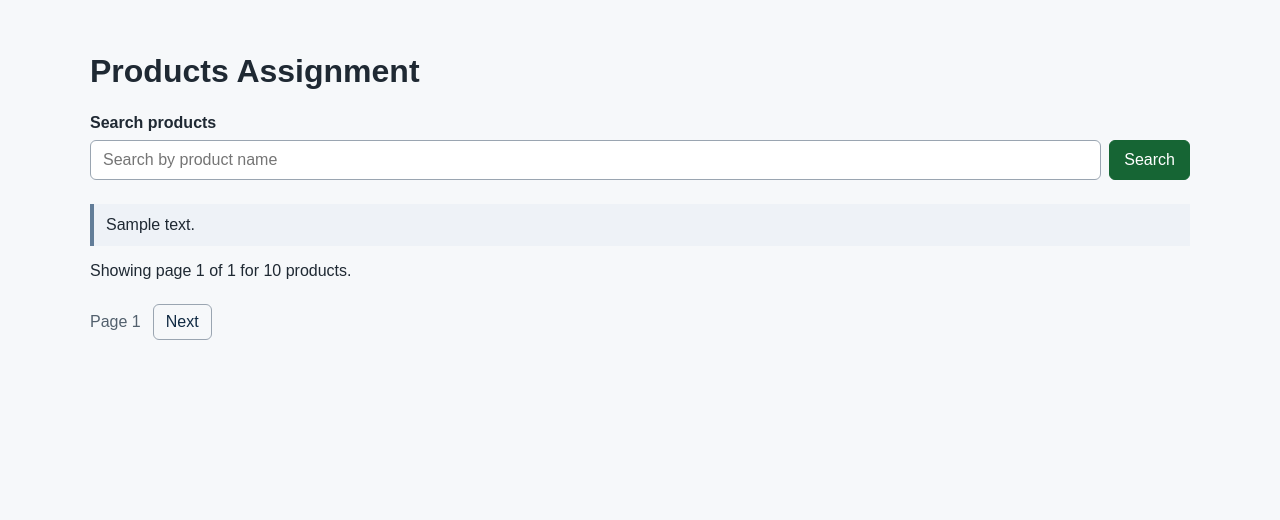
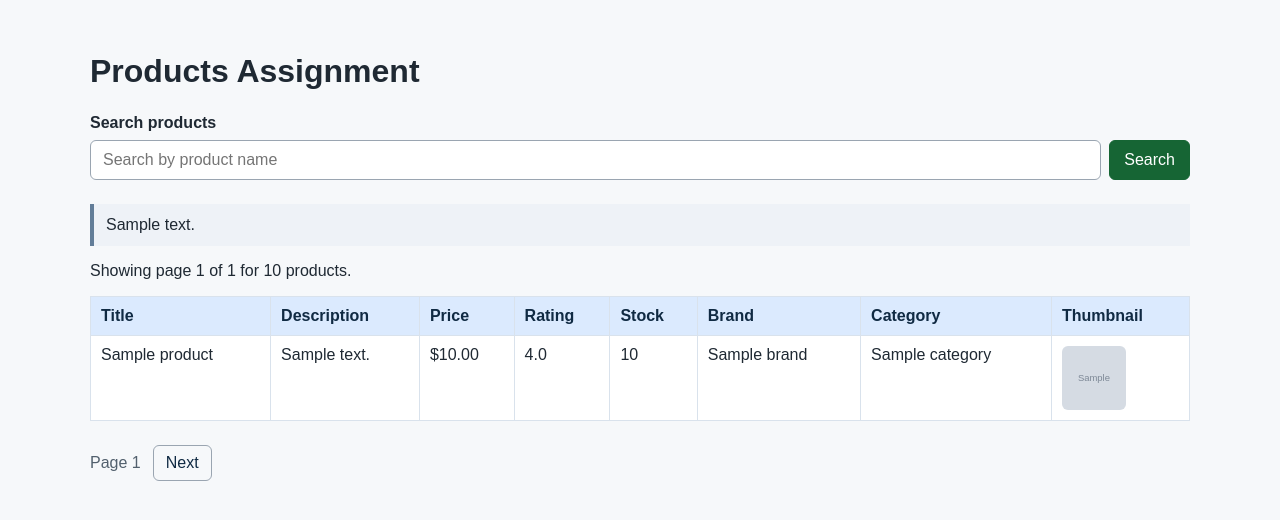
Before and after one commit to woozai/products-api-assignment, a Flask app: template app/templates/index.html in a window 1280 px wide. Shown: the top 520 px of the page. Run offline with Flask 3, Linux system fonts and the light colour scheme; the template is opened without the code that fills it: most values are stand-ins (such as "Sample title", 1, 10 or a date in 2020); grey boxes marked "Sample" are stand-in pictures.

Commit message:
feat: render product table columns
- Render the required product table columns with formatted price/rating values, thumbnail images, and fallback text for products without thumbnails.

```diff
--- a/app/static/css/styles.css
+++ b/app/static/css/styles.css
@@ -55,6 +55,42 @@ body {
   border-left-color: #c81e1e;
 }
 
+.products-table-wrapper {
+  overflow-x: auto;
+}
+
+.products-table {
+  background: #ffffff;
+  border-collapse: collapse;
+  min-width: 960px;
+  width: 100%;
+}
+
+.products-table th,
+.products-table td {
+  border: 1px solid #d9e2ec;
+  padding: 10px;
+  text-align: left;
+  vertical-align: top;
+}
+
+.products-table th {
+  background: #dbeafe;
+  color: #102a43;
+}
+
+.product-thumbnail {
+  border-radius: 6px;
+  display: block;
+  height: 64px;
+  object-fit: cover;
+  width: 64px;
+}
+
+.thumbnail-fallback {
+  color: #627d98;
+}
+
 .pagination {
   display: flex;
   align-items: center;
--- a/app/templates/index.html
+++ b/app/templates/index.html
@@ -33,6 +33,45 @@
     for {{ pagination.total }} products.
   </p>
 
+  {% if products %}
+    <div class="products-table-wrapper">
+      <table class="products-table">
+        <thead>
+          <tr>
+            <th scope="col">Title</th>
+            <th scope="col">Description</th>
+            <th scope="col">Price</th>
+            <th scope="col">Rating</th>
+            <th scope="col">Stock</th>
+            <th scope="col">Brand</th>
+            <th scope="col">Category</th>
+            <th scope="col">Thumbnail</th>
+          </tr>
+        </thead>
+        <tbody>
+          {% for product in products %}
+            <tr>
+              <td>{{ product.title }}</td>
+              <td>{{ product.description }}</td>
+              <td>${{ "%.2f"|format(product.price) }}</td>
+              <td>{{ "%.1f"|format(product.rating) }}</td>
+              <td>{{ product.stock }}</td>
+              <td>{{ product.brand }}</td>
+              <td>{{ product.category }}</td>
+              <td>
+                {% if product.thumbnail %}
+                  <img class="product-thumbnail" src="{{ product.thumbnail }}" alt="{{ product.title }} thumbnail">
+                {% else %}
+                  <span class="thumbnail-fallback">No image</span>
+                {% endif %}
+              </td>
+            </tr>
+          {% endfor %}
+        </tbody>
+      </table>
+    </div>
+  {% endif %}
+
   <nav class="pagination" aria-label="Product pages">
     {% if pagination.prev_page %}
       <a class="pagination-link" href="{{ url_for('products.show_products', page=pagination.prev_page, q=query or none) }}">Previous</a>
```
